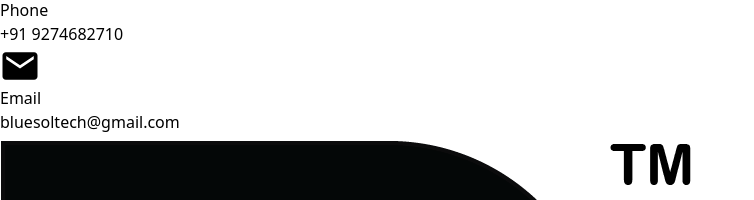
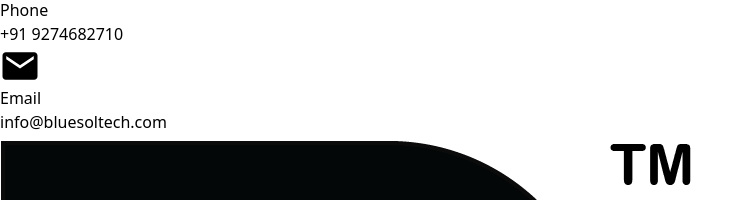
Before and after one commit to bluesoltech/portfolio, a React (Vite) app: page /contact in a window 1280 px wide. Shown: the part 1707-1907 px from the top of the page, without its empty margins (0-754 px from the left). Built offline with nearby package versions, Linux system fonts and the light colour scheme.

Commit message:
mailidchange

```diff
--- a/src/component/Getstarted.jsx
+++ b/src/component/Getstarted.jsx
@@ -154,7 +154,7 @@ const Getstarted = () => {
                         <div className="ml-4">
                             <h3 className="text-xl font-semibold text-white">Email</h3>
                             <p className="text-white mt-2">
-                                bluesoltech@gmail.com
+                                info@bluesoltech.com
                             </p>
                         </div>
                     </div>
```
